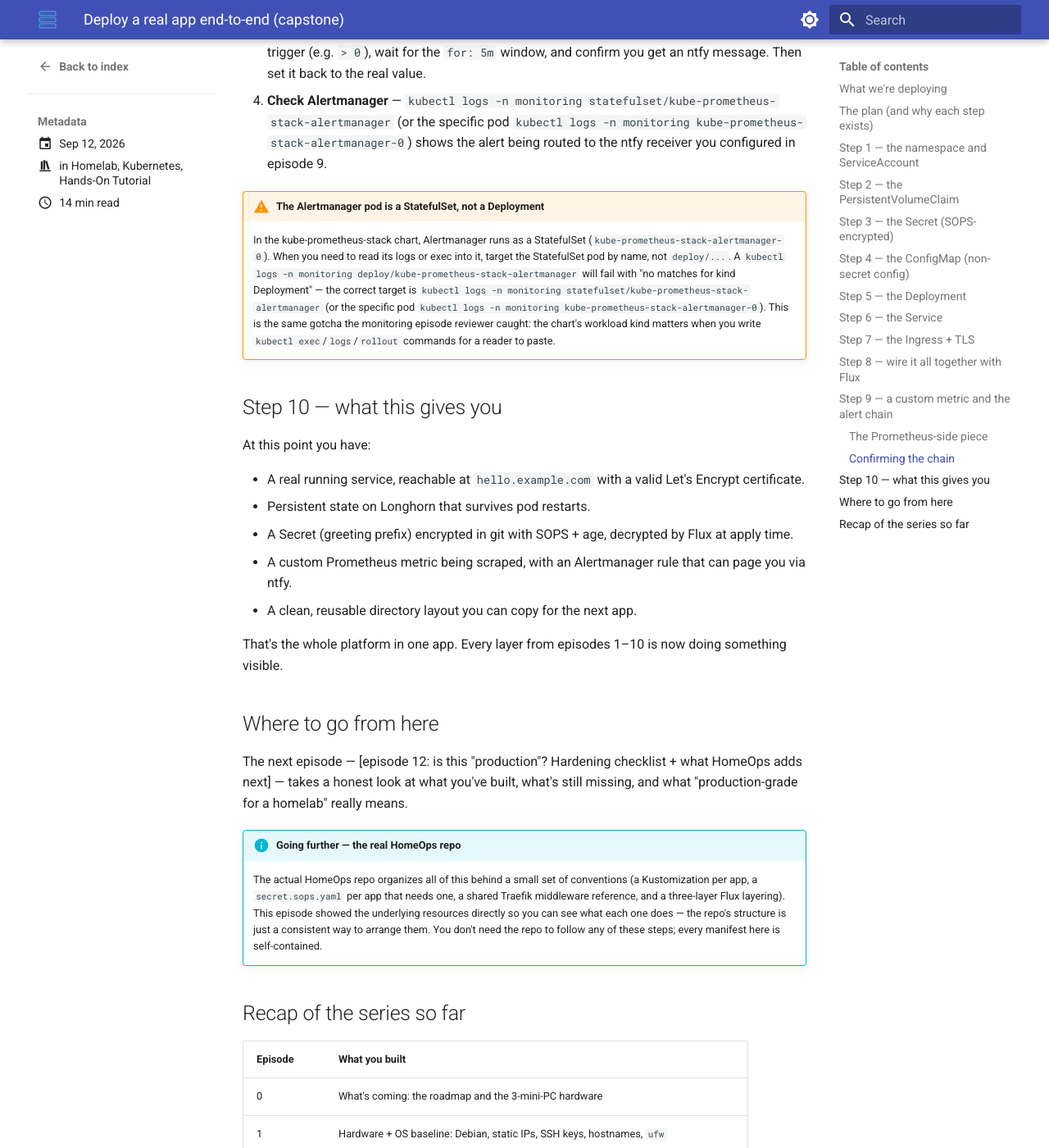
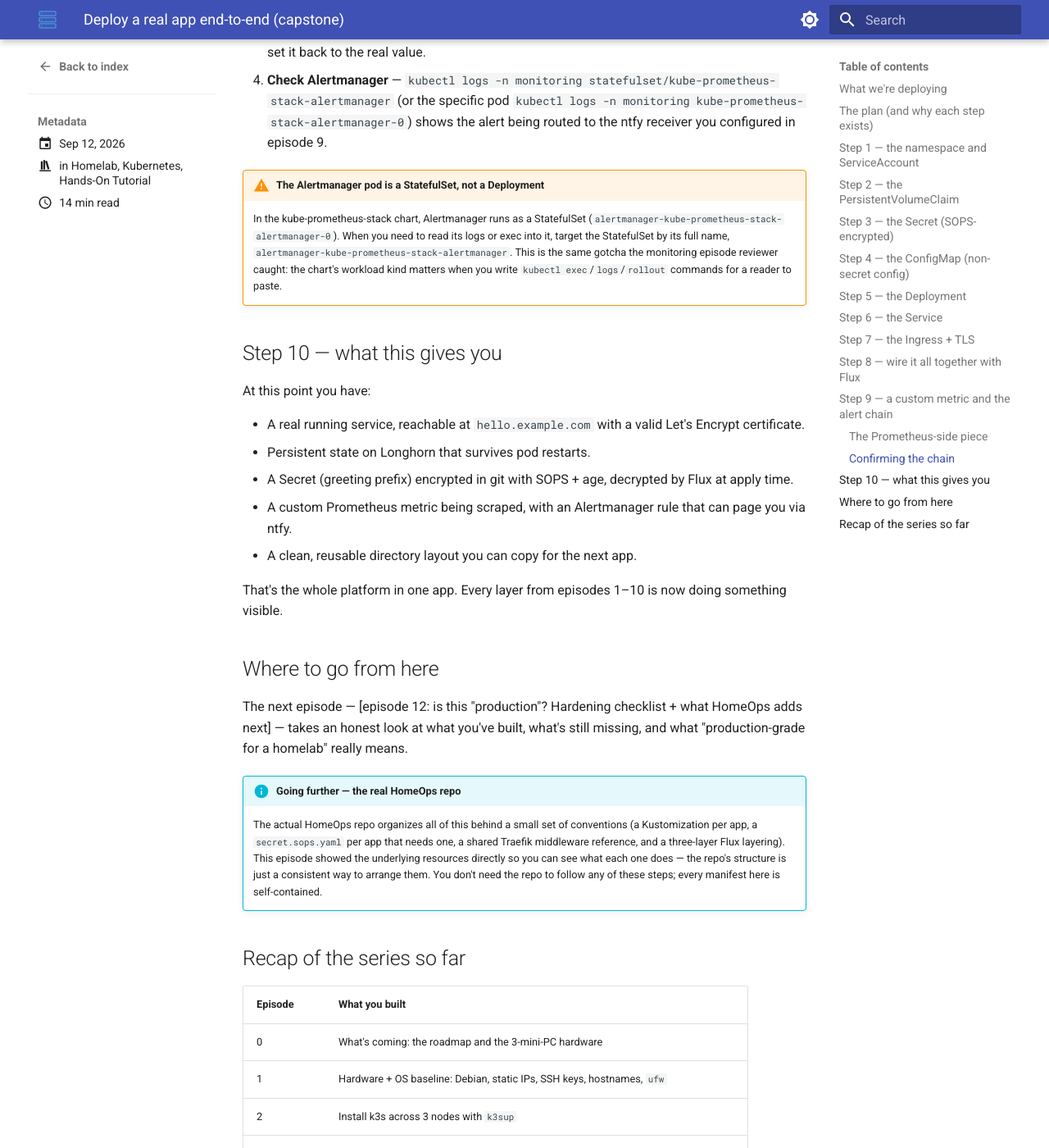
Before and after one commit to shubhamwagh/blog, an MkDocs documentation site: the page built from docs/posts/hands-on-ep11-deploy-app.md, in a window 1280 px wide and 1400 px high, scrolled down 11164 px. Shown: the whole window at 82% size. Built offline with MkDocs 1.6.1 and Material for MkDocs 9.7.7, drawn with Linux system fonts in a browser that asks for light colours; comment, search, counter and statistics services are not loaded; some of the changed text lies outside the part shown.

Commit message:
Fix ep11: StatefulSet name, hyphen grammar, next-episode link, ServiceAccount wording

````diff
--- a/docs/posts/hands-on-ep11-deploy-app.md
+++ b/docs/posts/hands-on-ep11-deploy-app.md
@@ -71,7 +71,7 @@ metadata:
   namespace: hello
 ```
 
-That's it for the account — we aren't giving this app any special Kubernetes permissions (it doesn't need to list pods or read secrets), so the default ServiceAccount behavior is fine once we name it explicitly. Naming it explicitly is still good practice: it means the pod's `serviceAccountName` is obvious in the Deployment, and it's the first step toward giving the app a scoped identity later if you ever need one (the broker + ServiceAccount pattern from [episode 10: keeping it patched & safe: Renovate, Reloader, CrowdSec](/keeping-it-patched--safe-renovate-reloader-crowdsec/)).
+That's it for the account — we aren't giving this app any special Kubernetes permissions (it doesn't need to list pods or read secrets), so the default ServiceAccount behavior is fine once we name it explicitly via the `serviceAccountName: hello` field in the Deployment. Naming it explicitly is still good practice: it makes the pod's identity obvious, and it's the first step toward giving the app a scoped identity later if you ever need one.
 
 !!! info "Going further — RBAC for apps that need Kubernetes API access"
     If your app ever needs to talk to the Kubernetes API (listing pods, reading config, etc.), create a `ClusterRole` + `ClusterRoleBinding` (or a namespaced `Role` + `RoleBinding`) scoped to exactly what it needs, and bind it to this ServiceAccount. The HomeOps repo does this for apps like homepage that render a cluster overview. For our hello service, no API access is needed, so we stop at the ServiceAccount.
@@ -277,7 +277,7 @@ spec:
 
 - `port: 80` — the Service's port, what other pods and the Ingress talk to.
 - `targetPort: http` — the named port from the Deployment's container (`containerPort: 8080`, named `http`). Using a named target port is more robust than a bare number: if you change the container port later, the Service still works as long as the name stays the same.
-- No `type: LoadBalancer` or `nodePort` — Traefik will route to this Service through the Ingress. The LAN-only pattern from episode 3 means most of your apps are reached via the Cilium VIP (`192.168.1.0/24` in your setup) through Traefik, not directly via a LoadBalancer IP.
+- No `type: LoadBalancer` or `nodePort` — Traefik will route to this Service through the Ingress. The LAN-only pattern from episode 3 means most of your apps are reached via the Cilium VIP (the LAN IP your Cilium L2 load-balancer advertises) through Traefik, not directly via a LoadBalancer IP.
 
 ## Step 7 — the Ingress + TLS
 
@@ -390,7 +390,6 @@ spec:
 ```
 
 This rule fires if the 95th percentile of the app's request latency exceeds 1 second for 5 minutes. The exact metric and threshold are made-up for the tutorial — replace them with whatever your real app exposes.
-
 ### Confirming the chain
 
 To verify the whole alerting pipeline works end to end:
@@ -401,7 +400,7 @@ To verify the whole alerting pipeline works end to end:
 4. **Check Alertmanager** — `kubectl logs -n monitoring statefulset/kube-prometheus-stack-alertmanager` (or the specific pod `kubectl logs -n monitoring kube-prometheus-stack-alertmanager-0`) shows the alert being routed to the ntfy receiver you configured in episode 9.
 
 !!! warning "The Alertmanager pod is a StatefulSet, not a Deployment"
-    In the kube-prometheus-stack chart, Alertmanager runs as a StatefulSet (`kube-prometheus-stack-alertmanager-0`). When you need to read its logs or exec into it, target the StatefulSet pod by name, not `deploy/...`. A `kubectl logs -n monitoring deploy/kube-prometheus-stack-alertmanager` will fail with "no matches for kind Deployment" — the correct target is `kubectl logs -n monitoring statefulset/kube-prometheus-stack-alertmanager` (or the specific pod `kubectl logs -n monitoring kube-prometheus-stack-alertmanager-0`). This is the same gotcha the monitoring episode reviewer caught: the chart's workload kind matters when you write `kubectl exec`/`logs`/`rollout` commands for a reader to paste.
+    In the kube-prometheus-stack chart, Alertmanager runs as a StatefulSet (`alertmanager-kube-prometheus-stack-alertmanager-0`). When you need to read its logs or exec into it, target the StatefulSet by its full name, `alertmanager-kube-prometheus-stack-alertmanager`. This is the same gotcha the monitoring episode reviewer caught: the chart's workload kind matters when you write `kubectl exec`/`logs`/`rollout` commands for a reader to paste.
 
 ## Step 10 — what this gives you
 
@@ -417,7 +416,7 @@ That's the whole platform in one app. Every layer from episodes 1–10 is now do
 
 ## Where to go from here
 
-The next episode — [episode 12: is this "production"? Hardening checklist + what HomeOps adds next] — takes a honest look at what you've built, what's still missing, and what "production-grade for a homelab" really means.
+The next episode — [episode 12: is this "production"? Hardening checklist + what HomeOps adds next] — takes an honest look at what you've built, what's still missing, and what "production-grade for a homelab" really means.
 
 !!! info "Going further — the real HomeOps repo"
     The actual HomeOps repo organizes all of this behind a small set of conventions (a Kustomization per app, a `secret.sops.yaml` per app that needs one, a shared Traefik middleware reference, and a three-layer Flux layering). This episode showed the underlying resources directly so you can see what each one does — the repo's structure is just a consistent way to arrange them. You don't need the repo to follow any of these steps; every manifest here is self-contained.
````
